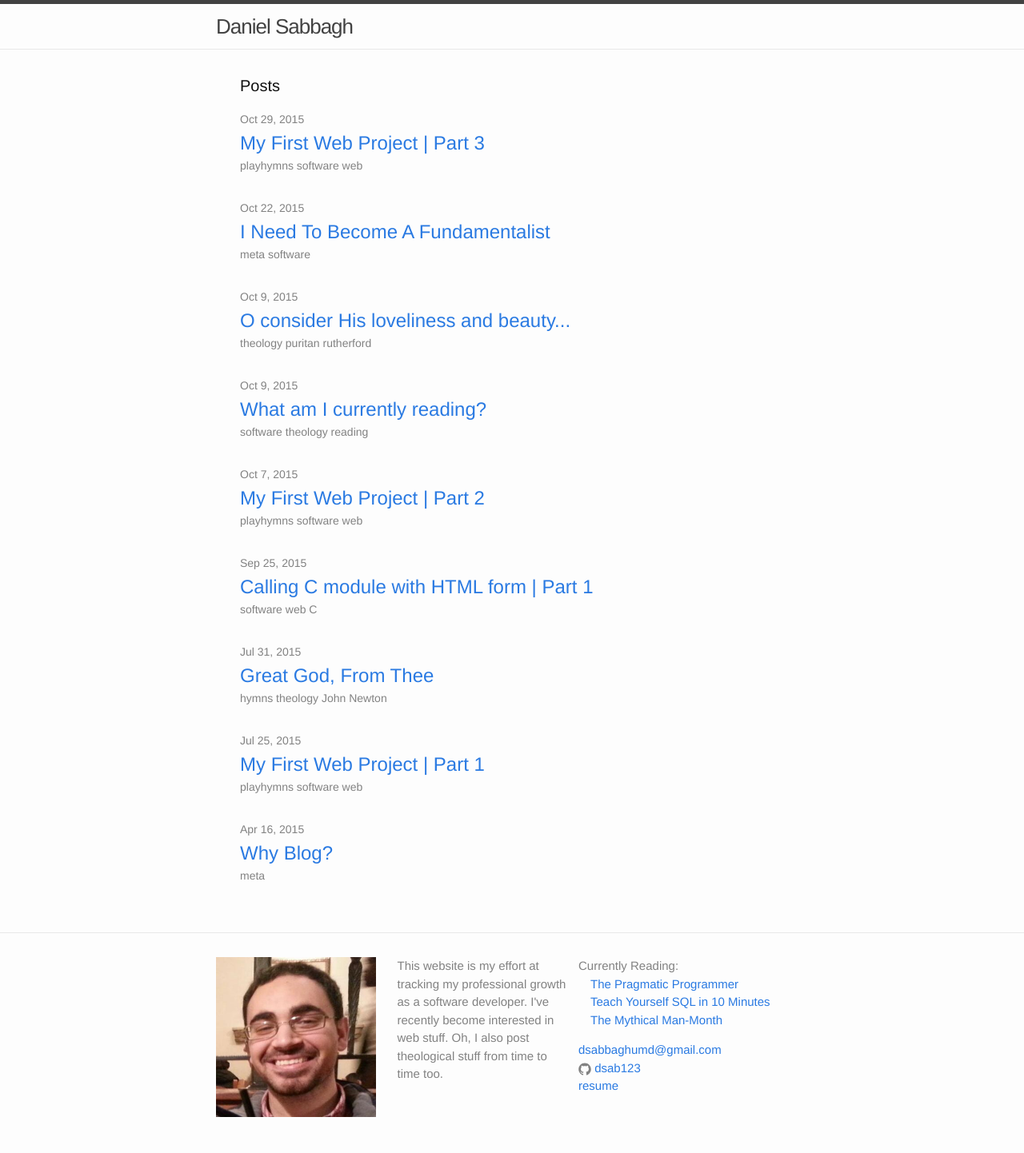
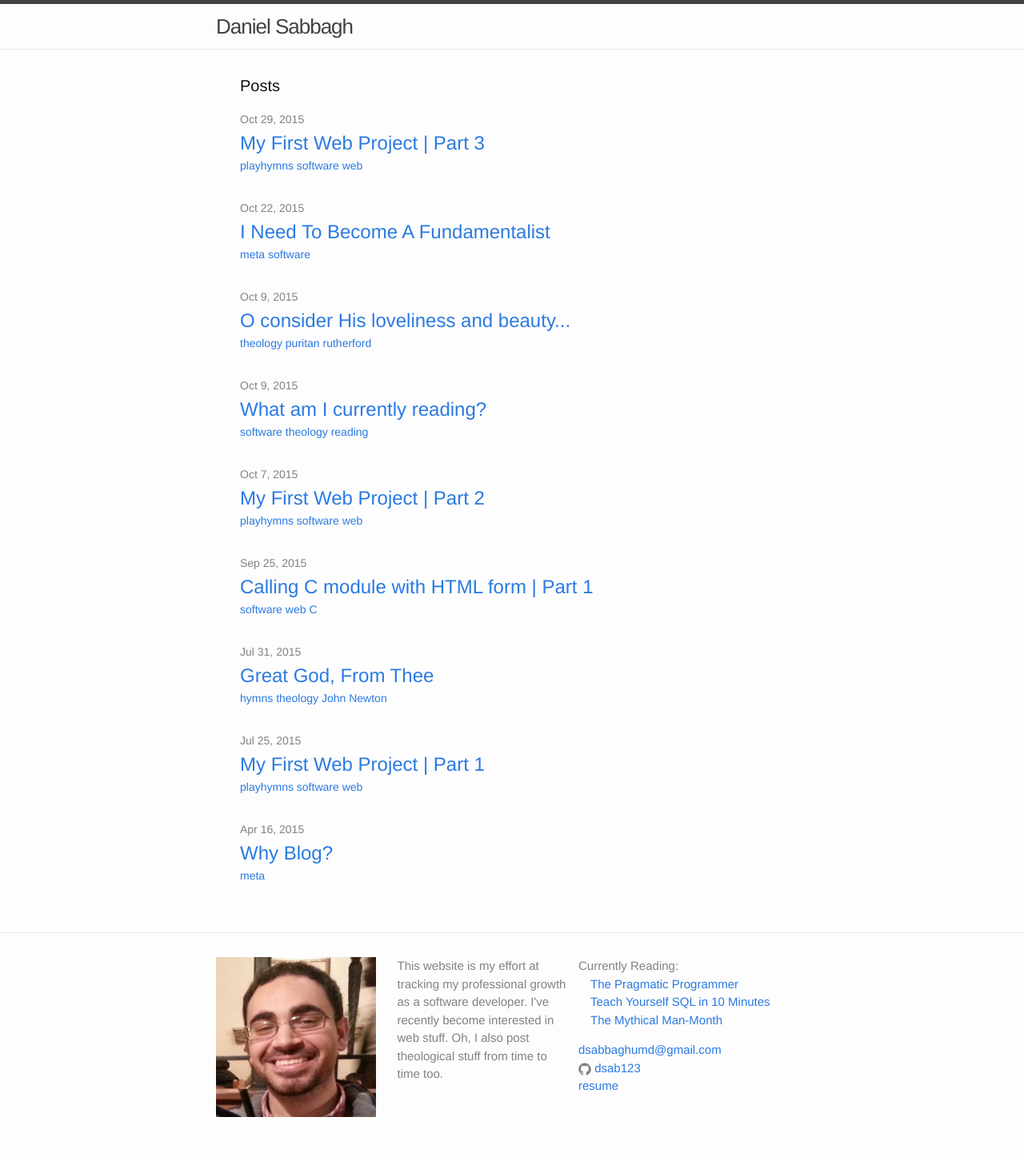
Before and after one commit to dsab123/danielsabbaghcom, a Jekyll site: the page built from index.html, in a window 1280 px wide. Shown: the whole page at 80% size. Built offline with Jekyll 4.4.1, drawn with Linux system fonts in a browser that asks for light colours; Markdown is read by kramdown in place of the engine named in the settings.

Commit message:
added href to tags in post meta info

```diff
--- a/index.html
+++ b/index.html
@@ -13,7 +13,7 @@
 
         <h2>
           <a class="post-link" href="{{ post.url | prepend: site.baseurl }}">{{ post.title }}</a>
-          <p class="post-meta"> {% if post.tags %} {% for t in post.tags %} {{ t | rstrip }} {% endfor %} {% endif %} </p>
+          <p class="post-meta"> {% if post.tags %} {% for t in post.tags %} <a href="/tag/{{ t }}">{{ t | rstrip }}</a> {% endfor %} {% endif %} </p>
         </h2>
       </li>
     {% endfor %}
```
